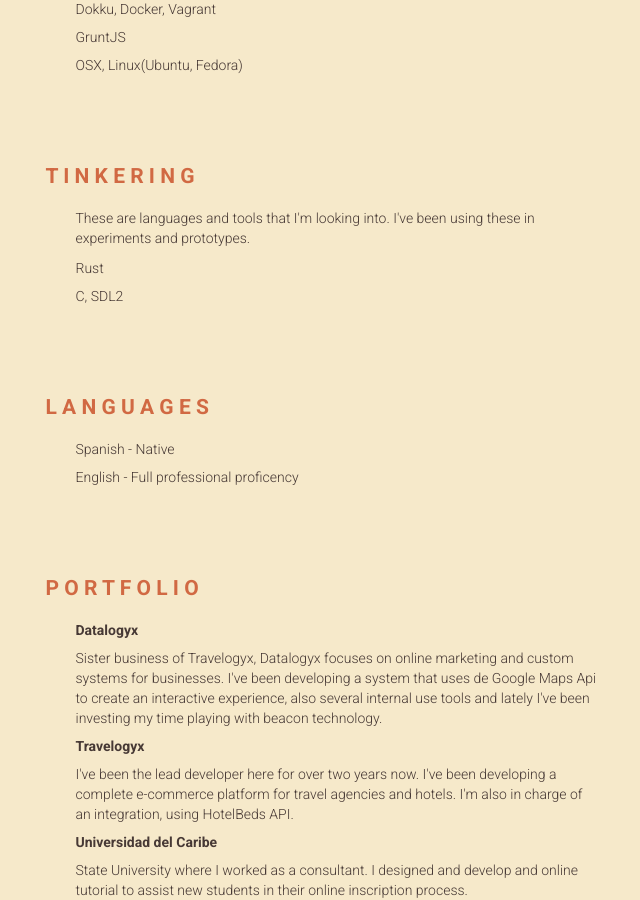
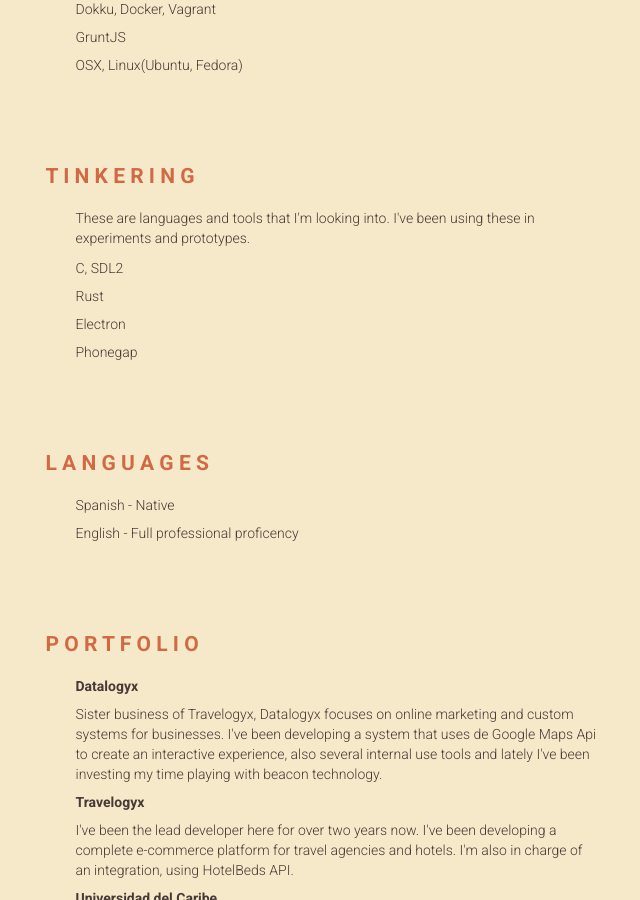
Before and after one commit to aldoutrera/aldoutrera.github.io, a Jekyll site: the page built from index.html, in a window 1280 px wide and 900 px high, scrolled down 982 px. Shown: the whole window, without its empty margins (317-957 px from the left). Built offline with Jekyll 4.4.1, drawn with Linux system fonts in a browser that asks for light colours.

Commit message:
Updating tinkerings

```diff
--- a/index.html
+++ b/index.html
@@ -34,8 +34,10 @@
       <h2 class="content-heading">T I N K E R I N G</h2>
       <p>These are languages and tools that I'm looking into. I've been using these in experiments and prototypes.</p>
       <ul>
+        <li>C, SDL2</li>
         <li>Rust</li>
-        <li>C, SDL2</li>
+        <li>Electron</li>
+        <li>Phonegap</li>
       </ul>
 
     </div>
```
